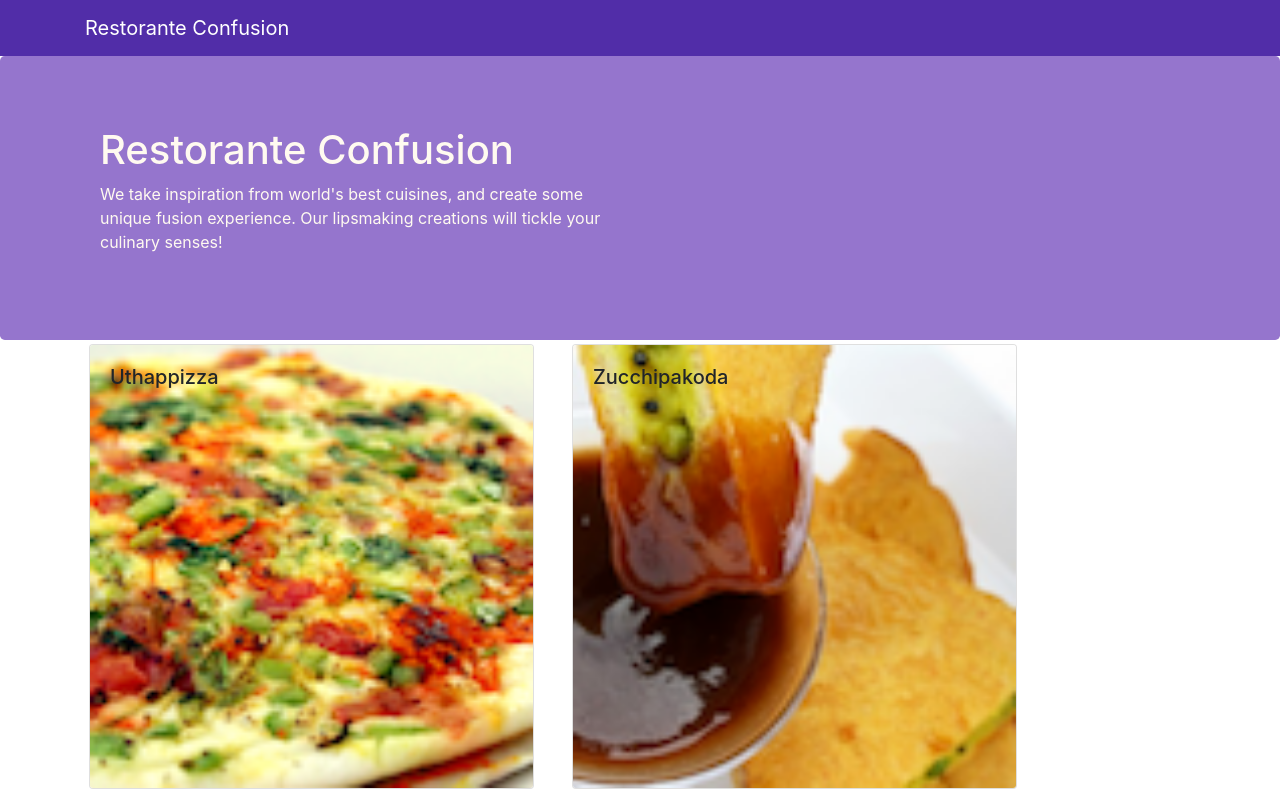
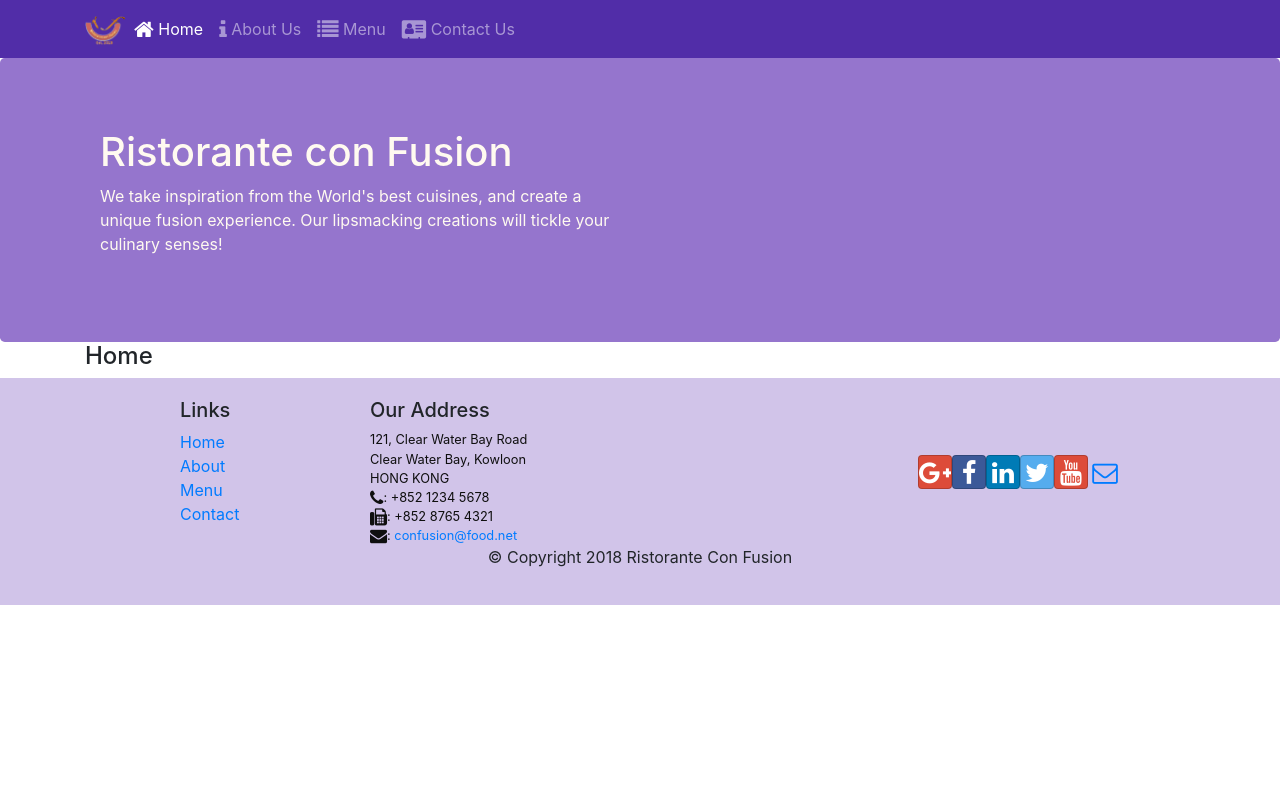
Before and after one commit to Kay-Rohit/React, a React (Create React App) app: page /home in a window 1280 px wide. Shown: the top 795 px of the page. Built offline with nearby package versions, Linux system fonts and the light colour scheme.

Commit message:
React router

```diff
--- a/package.json
+++ b/package.json
@@ -12,6 +12,7 @@
     "react": "^16.13.1",
     "react-dom": "^16.13.1",
     "react-popper": "0.9.2",
+    "react-router-dom": "4.2.2",
     "react-scripts": "3.4.1",
     "reactstrap": "5.0.0"
   },
--- a/src/App.js
+++ b/src/App.js
@@ -1,14 +1,17 @@
 import React from 'react';
 import Main from './components/MainComponent';
 import './App.css';
+import {BrowserRouter} from 'react-router-dom';
 
 class App extends React.Component {
 
   render() {
     return (
-      <div>
-        <Main />
-      </div>
+      <BrowserRouter>
+        <div>
+          <Main />
+        </div>
+      </BrowserRouter>
     );
   }
 }
--- a/src/components/FooterComponent.js
+++ b/src/components/FooterComponent.js
@@ -1,4 +1,5 @@
 import React from 'react';
+import {Link} from 'react-router-dom';
 
 function Footer(props){
     return(
@@ -8,10 +9,10 @@ function Footer(props){
                 <div className="col-4 offset-1 col-sm-2">
                     <h5>Links</h5>
                     <ul className="list-unstyled">
-                        <li><a href="#">Home</a></li>
-                        <li><a href="#">About</a></li>
-                        <li><a href="#">Menu</a></li>
-                        <li><a href="contactus.html">Contact</a></li>
+                        <li><Link to="/home">Home</Link></li>
+                        <li><Link to="/aboutus">About</Link></li>
+                        <li><Link to="/menu">Menu</Link></li>
+                        <li><Link to="/contactus">Contact</Link></li>
                     </ul>
                 </div>
                 <div className="col-7 col-sm-5">
--- a/src/components/HeaderComponent.js
+++ b/src/components/HeaderComponent.js
@@ -1,27 +1,60 @@
 import React,{Component} from 'react';
-import { Navbar, NavbarBrand, Jumbotron } from 'reactstrap';
-
+import { Navbar, NavbarBrand, Nav, NavbarToggler, Collapse, NavItem, Jumbotron } from 'reactstrap';
+import {NavLink} from 'react-router-dom';
 
 class Header extends Component{
+
+    constructor(props) {
+        super(props);
+
+        this.toggleNav = this.toggleNav.bind(this);
+        this.state = {
+          isNavOpen: false
+        };
+      }
+
+      toggleNav() {
+        this.setState({
+          isNavOpen: !this.state.isNavOpen
+        });
+      }
+
     render(){
         return(
-            <>
-            <Navbar className='navbar-dark'>
-                <div className ='container'>
-                    <NavbarBrand href="/">Restorante Confusion</NavbarBrand>
-                </div>
-            </Navbar>
-            <Jumbotron>
-            <div className ='container'>
-                <div className='row row-header'>
-                    <div className='col-12 col-sm-6'>
-                        <h1>Restorante Confusion</h1>
-                        <p>We take inspiration from world's best cuisines, and create some unique fusion experience. Our lipsmaking creations will tickle your culinary senses!</p>
+            <div>
+                <Navbar dark expand="md">
+                    <div className="container">
+                        <NavbarToggler onClick={this.toggleNav} />
+                        <NavbarBrand className="mr-auto" href="/"><img src='assets/images/logo.png' height="30" width="41" alt='Ristorante Con Fusion' /></NavbarBrand>
+                        <Collapse isOpen={this.state.isNavOpen} navbar>
+                            <Nav navbar>
+                            <NavItem>
+                                <NavLink className="nav-link"  to='/home'><span className="fa fa-home fa-lg"></span> Home</NavLink>
+                            </NavItem>
+                            <NavItem>
+                                <NavLink className="nav-link" to='/aboutus'><span className="fa fa-info fa-lg"></span> About Us</NavLink>
+                            </NavItem>
+                            <NavItem>
+                                <NavLink className="nav-link"  to='/menu'><span className="fa fa-list fa-lg"></span> Menu</NavLink>
+                            </NavItem>
+                            <NavItem>
+                                <NavLink className="nav-link" to='/contactus'><span className="fa fa-address-card fa-lg"></span> Contact Us</NavLink>
+                            </NavItem>
+                            </Nav>
+                        </Collapse>
                     </div>
-                </div>
+                </Navbar>
+                <Jumbotron>
+                    <div className="container">
+                        <div className="row row-header">
+                            <div className="col-12 col-sm-6">
+                                <h1>Ristorante con Fusion</h1>
+                                <p>We take inspiration from the World's best cuisines, and create a unique fusion experience. Our lipsmacking creations will tickle your culinary senses!</p>
+                            </div>
+                        </div>
+                    </div>
+                </Jumbotron>
             </div>
-            </Jumbotron>
-            </>
         );
     }
 }
--- /dev/null
+++ b/src/components/HomeComponent.js
@@ -0,0 +1,11 @@
+import React from 'react';
+
+function Home(props) {
+    return(
+      <div className="container">
+        <h4>Home</h4>
+      </div>
+    );
+}
+
+export default Home;
--- a/src/components/MainComponent.js
+++ b/src/components/MainComponent.js
@@ -1,9 +1,11 @@
 import React from 'react';
+import Home from './HomeComponent';
 import Header from './HeaderComponent';
 import Footer from './FooterComponent';
 import Menu from './MenuComponent';
 import {DISHES} from '../shared/dishes.js';
 import Dishdetail from './DishdetailComponent';
+import {Switch, Route, Redirect} from 'react-router-dom';
 
 class Main extends React.Component {
 
@@ -11,7 +13,6 @@ class Main extends React.Component {
     super(props);
     this.state = {
       dishes: DISHES,
-      selectedDish: null
     };
   }
 
@@ -20,13 +21,20 @@ class Main extends React.Component {
 }
 
   render() {
+
+    const HomePage = ()=> {
+        return(
+            <Home />
+        );
+    }
     return (
       <div>
         <Header/>
-        <Menu dishes={this.state.dishes}
-            onClick={(dishID)=> this.onDishSelect(dishID)}/>
-        <Dishdetail
-            dish={this.state.dishes.filter((dish) => dish.id === this.state.selectedDish)[0]}/>
+        <Switch>
+            <Route path='/home' component={HomePage} />
+            <Route exact path='/menu' component={() => <Menu dishes={this.state.dishes} />} />
+            <Redirect to="/home" />
+        </Switch>
         <Footer/>
       </div>
     );
```
Also changed, not shown: 1 other file (tests, documents, lock files or other folders).
